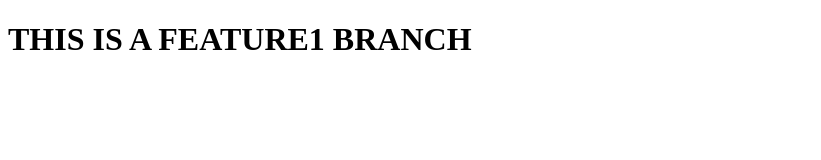
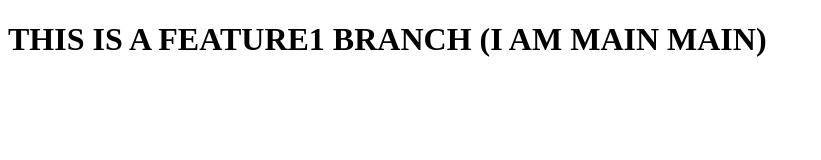
Before and after one commit to BarochiyaYash/LocalRepoGit, a plain HTML site: page index.html in a window 1280 px wide. Shown: the whole page, without its empty margins (0-821 px from the left). Drawn offline with Linux system fonts and the light colour scheme.

Commit message:
ADD MAIN

```diff
--- a/index.html
+++ b/index.html
@@ -6,6 +6,6 @@
     <title>Document</title>
 </head>
 <body>
-    <h1>THIS IS A FEATURE1 BRANCH</h1>
+    <h1>THIS IS A FEATURE1 BRANCH (I AM MAIN MAIN)</h1>
 </body>
 </html>
```
